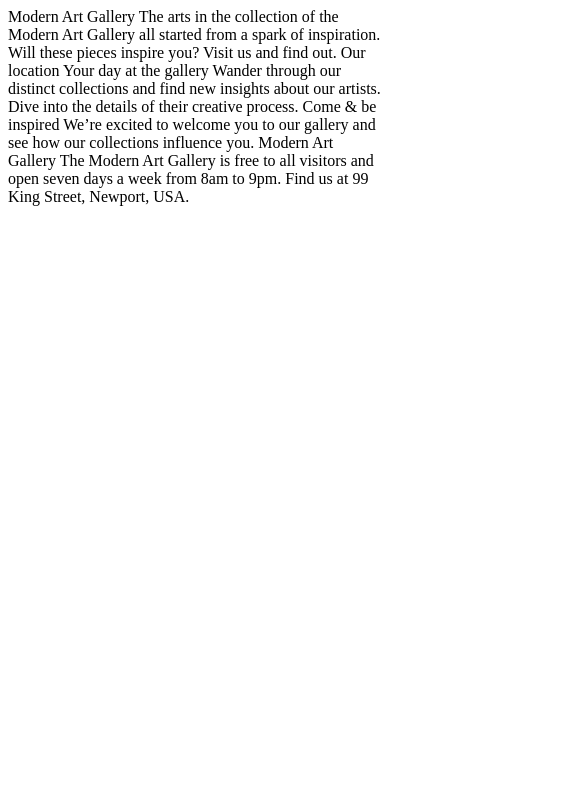
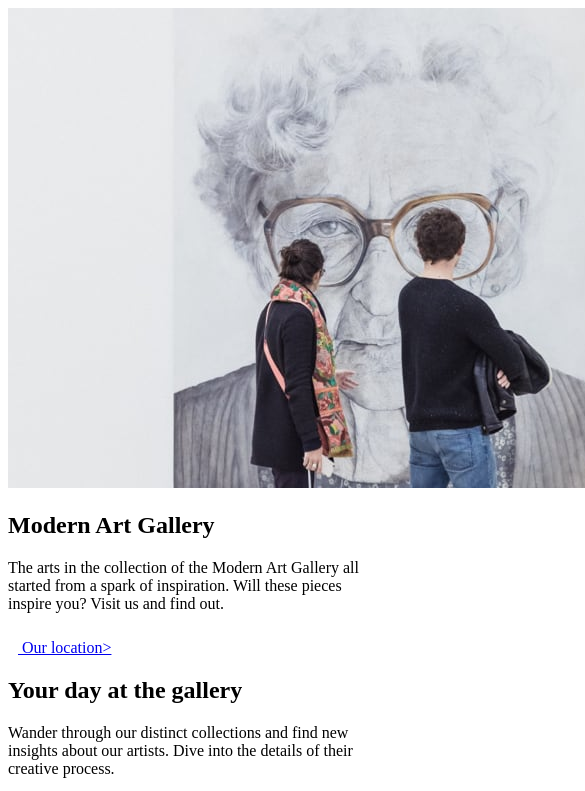
Before and after one commit to NgocMinhThuNguyen/ART-GALLERY-WEBSITE, a plain HTML site: page index.html in a window 390 px wide. Shown: the top 791 px of the page, 585 px wide, since content can reach past the window. Drawn offline with Linux system fonts and the light colour scheme.

Commit message:
Create index structure

```diff
--- a/index.html
+++ b/index.html
@@ -5,32 +5,89 @@
   <meta name="viewport" content="width=device-width, initial-scale=1.0">
 
   <link rel="icon" type="image/png" sizes="32x32" href="./assets/favicon-32x32.png">
+  <link rel="preconnect" href="https://fonts.googleapis.com">
+  <link rel="preconnect" href="https://fonts.gstatic.com" crossorigin>
+  <link href="https://fonts.googleapis.com/css2?family=Outfit:wght@300;800;900&display=swap" rel="stylesheet">
 
   <title>Frontend Mentor | Art gallery website</title>
 </head>
 <body>
+  <main>
+    <section class="intro">
+      <picture>
+        <source srcset="./assets/desktop/image-hero@2x.jpg" media="(min-width: 90rem)">
+        <source srcset="./assets/tablet/image-hero@2x.jpg" media="(min-width: 48rem)">
+        <img src="./assets/mobile/image-hero@2x.jpg" alt="A young couple is looking at image of an old man">
+      </picture>
 
-  Modern Art Gallery
+      <div class="intro-content">
+        <h1>Modern Art Gallery</h1>
+        <div class="intro-sub-content">
+          <p class="text">The arts in the collection of the Modern Art Gallery all started from a spark of inspiration. Will these pieces inspire you? Visit us and find out.</p>
+          <a href="location.html" class="cta-btn">
+            <svg aria-hidden="true" focusable="false" width="10" height="24" xmlns="http://www.w3.org/2000/svg"><path class="arrow" stroke="#FFF" fill="none" d="m1 0 8 12-8 12"/></svg>
+            Our location></a>
+        </div>
+      </div>
+    </section>
 
-  The arts in the collection of the Modern Art Gallery all started
-  from a spark of inspiration. Will these pieces inspire you? Visit
-  us and find out.
+    <section class="gallery">
+      <div class="item1">
+        <div class="item1-content">
+          <h2>Your day at the gallery</h2>
+          <p class="text">Wander through our distinct collections and find new insights about our artists. Dive into the details of their creative process.</p>
+        </div>
 
-  Our location
+        <picture>
+          <source srcset="./assets/desktop/image-grid-1@2x.jpg" media="(min-width: 90rem)">
+          <source srcset="./assets/tablet/image-grid-1@2x.jpg" media="(min-width: 48rem)">
+          <img src="./assets/mobile/image-grid-1@2x.jpg" alt="">
+        </picture>
+      </div>
 
-  Your day at the gallery
+      <div class="item2">
+        <picture>
+          <source srcset="./assets/desktop/image-grid-2@2x.jpg" media="(min-width: 90rem)">
+          <source srcset="./assets/tablet/image-grid-2@2x.jpg" media="(min-width: 48rem)">
+          <img src="./assets/mobile/image-grid-2@2x.jpg" alt="">
+        </picture>
+      </div>
 
-  Wander through our distinct collections and find new insights about
-  our artists. Dive into the details of their creative process.
+      <div class="item3">
+        <picture>
+          <source srcset="./assets/desktop/image-grid-3@2x.jpg" media="(min-width: 90rem)">
+          <source srcset="./assets/tablet/image-grid-3@2x.jpg" media="(min-width: 48rem)">
+          <img src="./assets/mobile/image-grid-3@2x.jpg" alt="">
+        </picture>
+      </div>
 
-  Come &amp; be inspired
+      <div class="item4">
+        <h2> Come &amp; be inspired</h2>
+        <p class="text">We’re excited to welcome you to our gallery and see how our collections influence you.</p>
+      </div>
+    </section>
+  </main>
 
-  We’re excited to welcome you to our gallery and see how our collections
-  influence you.
-
-  Modern Art Gallery
-
-  The Modern Art Gallery is free to all visitors and open seven days a week
-  from 8am to 9pm. Find us at 99 King Street, Newport, USA.
+  <footer>
+    <a href="index.html" class="logo"><img src="./assets/logo-light.svg" alt=" Modern Art Gallery"></a>
+    <p class="text">The Modern Art Gallery is free to all visitors and open seven days a week from 8am to 9pm. Find us at 99 King Street, Newport, USA.</p>
+    <ul>
+      <li>
+        <a href="#">
+          <svg aria-hidden="true" focusable="false" width="20" height="20" xmlns="http://www.w3.org/2000/svg"><path class="icon" d="M18.896 0H1.104C.494 0 0 .494 0 1.104v17.793C0 19.506.494 20 1.104 20h9.58v-7.745H8.076V9.237h2.606V7.01c0-2.583 1.578-3.99 3.883-3.99 1.104 0 2.052.082 2.329.119v2.7h-1.598c-1.254 0-1.496.597-1.496 1.47v1.928h2.989l-.39 3.018h-2.6V20h5.098c.608 0 1.102-.494 1.102-1.104V1.104C20 .494 19.506 0 18.896 0Z" fill="#FFF"/></svg>
+        </a>
+      </li>
+      <li>
+        <a href="#">
+          <svg aria-hidden="true" focusable="false" width="20" height="20" xmlns="http://www.w3.org/2000/svg"><path class="icon" d="M10 1.802c2.67 0 2.987.01 4.042.059 2.71.123 3.975 1.409 4.099 4.099.048 1.054.057 1.37.057 4.04 0 2.672-.01 2.988-.057 4.042-.124 2.687-1.387 3.975-4.1 4.099-1.054.048-1.37.058-4.041.058-2.67 0-2.987-.01-4.04-.058-2.718-.124-3.977-1.416-4.1-4.1-.048-1.054-.058-1.37-.058-4.041 0-2.67.01-2.986.058-4.04.124-2.69 1.387-3.977 4.1-4.1 1.054-.048 1.37-.058 4.04-.058ZM10 0C7.284 0 6.944.012 5.877.06 2.246.227.227 2.242.061 5.877.01 6.944 0 7.284 0 10s.012 3.057.06 4.123c.167 3.632 2.182 5.65 5.817 5.817 1.067.048 1.407.06 4.123.06s3.057-.012 4.123-.06c3.629-.167 5.652-2.182 5.816-5.817.05-1.066.061-1.407.061-4.123s-.012-3.056-.06-4.122C19.777 2.249 17.76.228 14.124.06 13.057.01 12.716 0 10 0Zm0 4.865a5.135 5.135 0 1 0 0 10.27 5.135 5.135 0 0 0 0-10.27Zm0 8.468a3.333 3.333 0 1 1 0-6.666 3.333 3.333 0 0 1 0 6.666Zm5.338-9.87a1.2 1.2 0 1 0 0 2.4 1.2 1.2 0 0 0 0-2.4Z" fill="#FFF"/></svg>
+        </a>
+      </li>
+      <li>
+        <a href="#">
+          <svg aria-hidden="true" focusable="false" width="20" height="17" xmlns="http://www.w3.org/2000/svg"><path class="icon" d="M20 2.172a8.192 8.192 0 0 1-2.357.646 4.11 4.11 0 0 0 1.805-2.27 8.22 8.22 0 0 1-2.606.996A4.096 4.096 0 0 0 13.847.248c-2.65 0-4.596 2.472-3.998 5.037A11.648 11.648 0 0 1 1.392 1a4.109 4.109 0 0 0 1.27 5.478 4.086 4.086 0 0 1-1.858-.513c-.045 1.9 1.318 3.679 3.291 4.075a4.113 4.113 0 0 1-1.853.07 4.106 4.106 0 0 0 3.833 2.849A8.25 8.25 0 0 1 0 14.658a11.616 11.616 0 0 0 6.29 1.843c7.618 0 11.923-6.434 11.663-12.205A8.354 8.354 0 0 0 20 2.172Z" fill="#FFF"/></svg>
+        </a>
+      </li>
+    </ul>
+  </footer>
 </body>
 </html>
```
